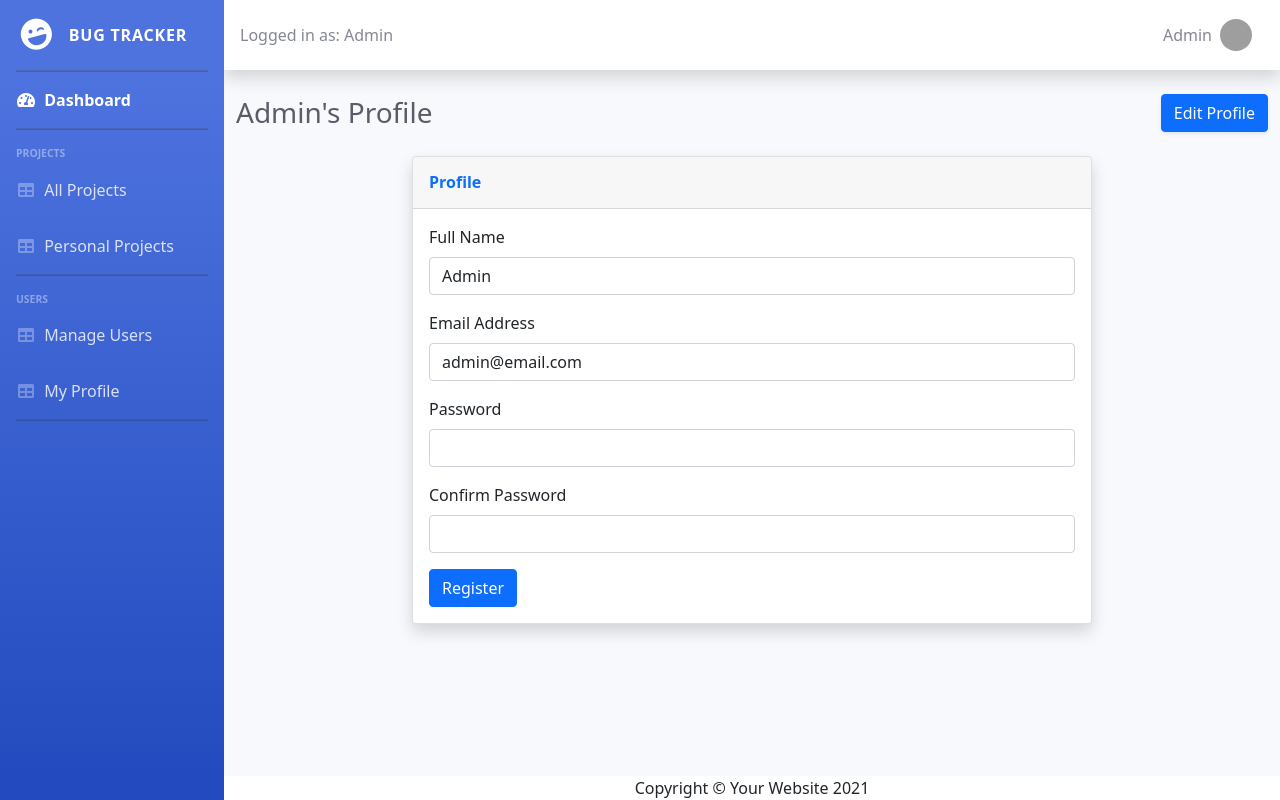
After one commit to Cams-Code/Bug_Tracker, a Flask app: page /edit_profile/1 in a window 1280 px wide. The commit adds this page. Run offline with Flask 2, Linux system fonts and the light colour scheme; a user stored in the database is signed in; some libraries are stand-ins or nearby versions; grey boxes are pictures that could not be loaded.

Commit message:
Add ability to edit user details, and confirm password when registering

```diff
--- a/forms.py
+++ b/forms.py
@@ -23,6 +23,7 @@ class RegisterForm(FlaskForm):
     name = StringField("", validators=[DataRequired()], render_kw={"placeholder": "Full Name", "class": "form-control"})
     email = StringField("", validators=[DataRequired(), Email()], render_kw={"placeholder": "Email Address", "class": "form-control"})
     password = PasswordField("", validators=[DataRequired()], render_kw={"placeholder": "Password", "class": "form-control"})
+    confirm_password = PasswordField("", validators=[DataRequired()], render_kw={"placeholder": "Confirm Password", "class": "form-control"})
     submit = SubmitField("Register", render_kw={"class": "btn form-control btn-primary rounded submit px-3"})
 
 
@@ -63,3 +64,12 @@ class RoleAssign(FlaskForm):
     users = SelectMultipleField(choices="", validators=[DataRequired()], render_kw={"style": "font-weight: bold;"})
     role = SelectField(choices="", validators=[DataRequired()])
     role_submit = SubmitField("Submit")
+
+
+# WTForm update user
+class EditUser(FlaskForm):
+    name = StringField("Full Name", validators=[DataRequired()])
+    email = StringField("Email Address", validators=[DataRequired(), Email()])
+    password = PasswordField("Password", validators=[DataRequired()])
+    confirm_password = PasswordField("Confirm Password", validators=[DataRequired()])
+    submit = SubmitField("Register", render_kw={"class": "btn form-control btn-primary rounded submit px-3"})
--- a/main.py
+++ b/main.py
@@ -11,7 +11,8 @@ from sqlalchemy.orm import relationship
 from sqlalchemy import Column, Integer, ForeignKey, String, Text, Table
 from sqlalchemy.ext.declarative import declarative_base
 from flask_login import UserMixin, login_user, LoginManager, login_required, current_user, logout_user
-from forms import AddBugForm, RegisterForm, LoginForm, CommentForm, StatusForm, ProjectAssignForm, ProjectUnassignedForm, RoleAssign
+from forms import AddBugForm, RegisterForm, LoginForm, CommentForm, StatusForm,\
+    ProjectAssignForm, ProjectUnassignedForm, RoleAssign, EditUser
 from flask_gravatar import Gravatar
 from functools import wraps
 from flask import abort
@@ -153,12 +154,16 @@ def register():
         # Check for duplicated email
         user_name = form.name.data
         user_password = form.password.data
+        check_password = form.confirm_password.data
         user_email = form.email.data
         if Users.query.filter_by(email=user_email).first():
 
             # Flash message saying duplicated email
             flash("That email already exists, try login instead.")
             return redirect(url_for("login"))
+        elif user_password != check_password:
+            flash("The passwords do not match, try again.")
+            return redirect(url_for("register"))
         else:
             # add new user
 
@@ -311,10 +316,6 @@ def unassign_user(project_id):
         project.assigned.remove(full_user)
         db.session.commit()
 
-        # user_to_unassign = Users.query.join(UsersBugs).join(Bugs).filter((UsersBugs.c.user_id == full_user.id) & (UsersBugs.c.bug_id == project_id)).all()
-        # print(user_to_unassign)
-        # db.session.delete(user_to_unassign)
-        # db.session.commit()
         return redirect(url_for("view_projects", project_id=project_id))
 
 
@@ -349,11 +350,30 @@ def all_users():
     return render_template("users.html", users=users, form=form)
 
 
-@app.route("/assign_users", methods=["GET", "POST"])
+@app.route("/edit_profile/<int:user_id>", methods=["GET", "POST"])
 @login_required
-@admin_only
-def assign_users():
-    return render_template("assign_users.html")
+def edit_profile(user_id):
+    user = Users.query.get(user_id)
+    form = EditUser(
+        name=user.full_name,
+        email=user.email
+    )
+
+    if form.validate_on_submit():
+        full_name = form.name.data
+        email = form.email.data
+        password = form.password.data
+        check_password = form.confirm_password.data
+        if password != check_password:
+            flash("Passwords do not match, try again.")
+            return redirect(url_for("edit_profile"))
+        else:
+            user.full_name = full_name
+            user.email = email
+            user.password = generate_password_hash(password, method="pbkdf2:sha256", salt_length=8)
+            db.session.commit()
+            return redirect(url_for("all_users"))
+    return render_template("user_profile.html", user=user, form=form)
 
 
 if __name__ == "__main__":
--- a/templates/assign_users.html
+++ /dev/null
@@ -1,3 +0,0 @@
-{% extends "body_template.html" %}
-
-{% block title %} Manage Users {% endblock %}
--- a/templates/border_template.html
+++ b/templates/border_template.html
@@ -91,7 +91,7 @@
 
             <!-- Nav Item - User Profile -->
             <li class="nav-item">
-                <a class="nav-link" href="tables.html">
+                <a class="nav-link" href="{{ url_for('edit_profile', user_id = current_user.id) }}">
                     <i class="fas fa-fw fa-table"></i>
                     <span>My Profile</span></a>
             </li>
--- /dev/null
+++ b/templates/user_profile.html
@@ -0,0 +1,38 @@
+{% extends "border_template.html" %}
+{% import "bootstrap/wtf.html" as wtf %}
+
+{% block main %}
+                <div class="container-fluid">
+
+                    <!-- Page Heading -->
+                    <div class="d-sm-flex align-items-center justify-content-between mb-4">
+                        <h1 class="h3 mb-0 text-gray-800">{{ user.full_name }}'s Profile</h1>
+                        <a href="{{ url_for('all_projects') }}" class="d-none d-sm-inline-block btn btn-med btn-primary shadow-sm"><i
+                                class="fas fa-sm text-white-50 back"></i>Edit Profile</a>
+                    </div>
+
+                    <!-- Content Row -->
+                    <div class="row">
+
+                        <!-- Area Chart -->
+                        <div class="col-xl-8 col-lg-7" style="margin: auto;">
+                            <div class="card shadow mb-4">
+                                <div
+                                    class="card-header py-3 d-flex flex-row align-items-center justify-content-between">
+                                    <h6 class="m-0 font-weight-bold text-primary">Profile</h6>
+                                </div>
+                                <!-- Card Body -->
+                                <div class="card-body">
+                                    <div class="chart-area">
+                                        {{ wtf.quick_form(form, button_map={'submit': 'primary'}) }}
+                                    </div>
+                                </div>
+                            </div>
+                        </div>
+
+
+
+                    </div>
+
+                </div>
+{% endblock %}
```
Also changed, not shown: templates/register.html (+11 -0 lines), templates/users.html (+5 -2 lines), bugtracker.db.
